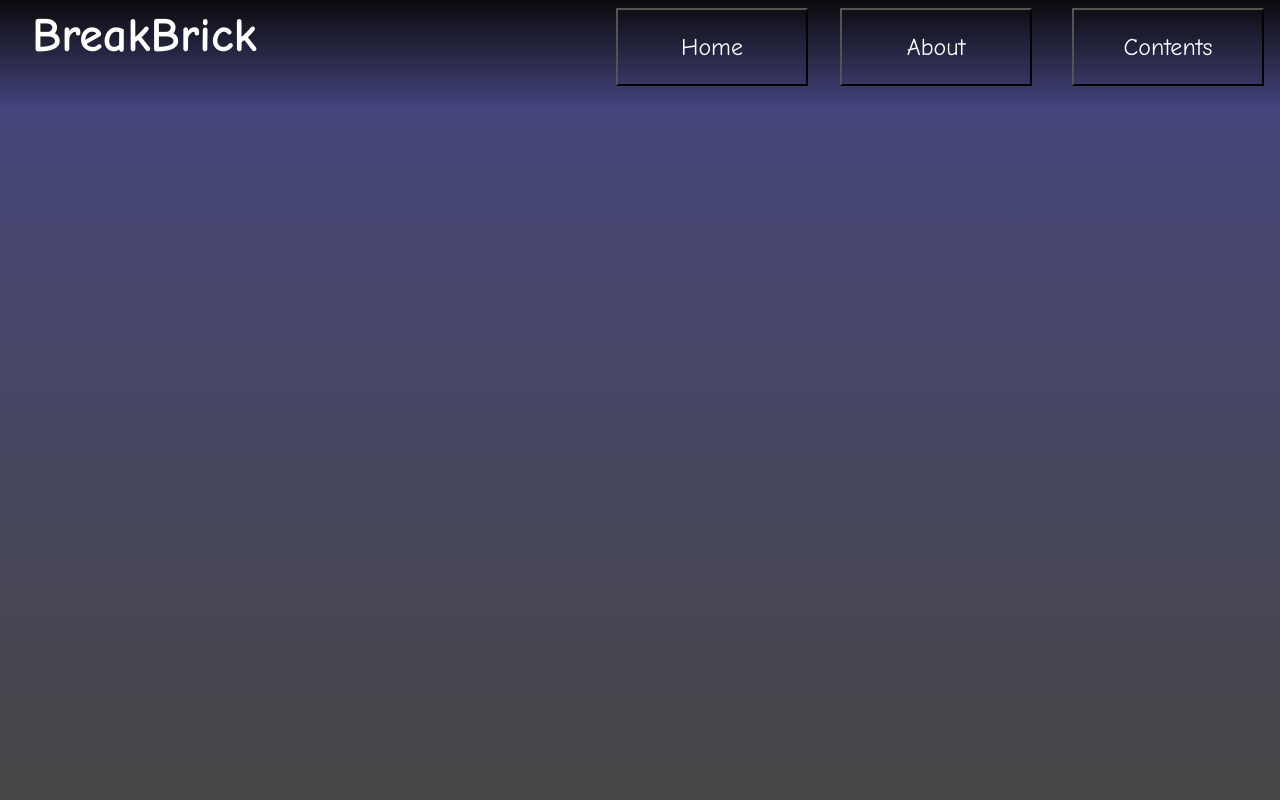
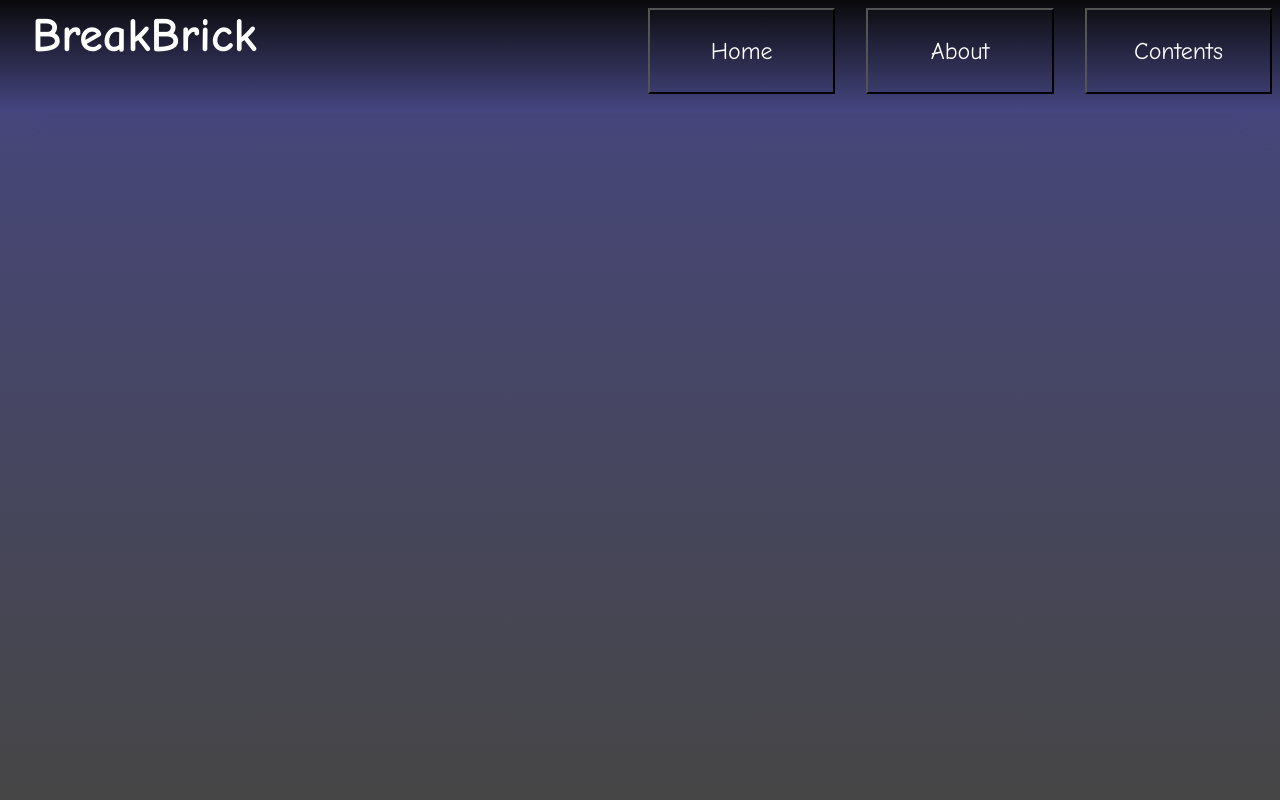
Before and after one commit to Blaiteray/blaiteray.github.io, a plain HTML site: page index.html in a window 1280 px wide. Shown: the top 800 px of the page. Drawn offline with Linux system fonts and the light colour scheme.

Commit message:
fix bugs

```diff
--- a/style.css
+++ b/style.css
@@ -37,31 +37,29 @@ main {
 /*end exp*/
 .buttons {
   height: 100%;
-  width: 42rem;
+  width: 50%;
+  min-width: 300px;
   display: flex;
   padding: 0.5rem;
-  position: relative;
+  justify-content: space-between;
+}
+@media screen and (max-width: 500px) {
+  html {
+    font-size: 75%;
+  }
 }
 #button1,
 #button2,
 #button3 {
-  height: 70%;
-  width: 12rem;
+  height: 90%;
+  width: 30%;
   background: transparent;
-  position: absolute;
   font-size: 1.5rem;
-}
-#button2 {
-  left: 14.5rem;
-}
-#button3 {
-  left: 29rem;
 }
 #button1:hover,
 #button2:hover,
 #button3:hover {
-  height: 80%;
-  width: 12.5rem;
+  height: 100%;
   background: rgba(255, 255, 255, 0.1);
   cursor: pointer;
 }
```
